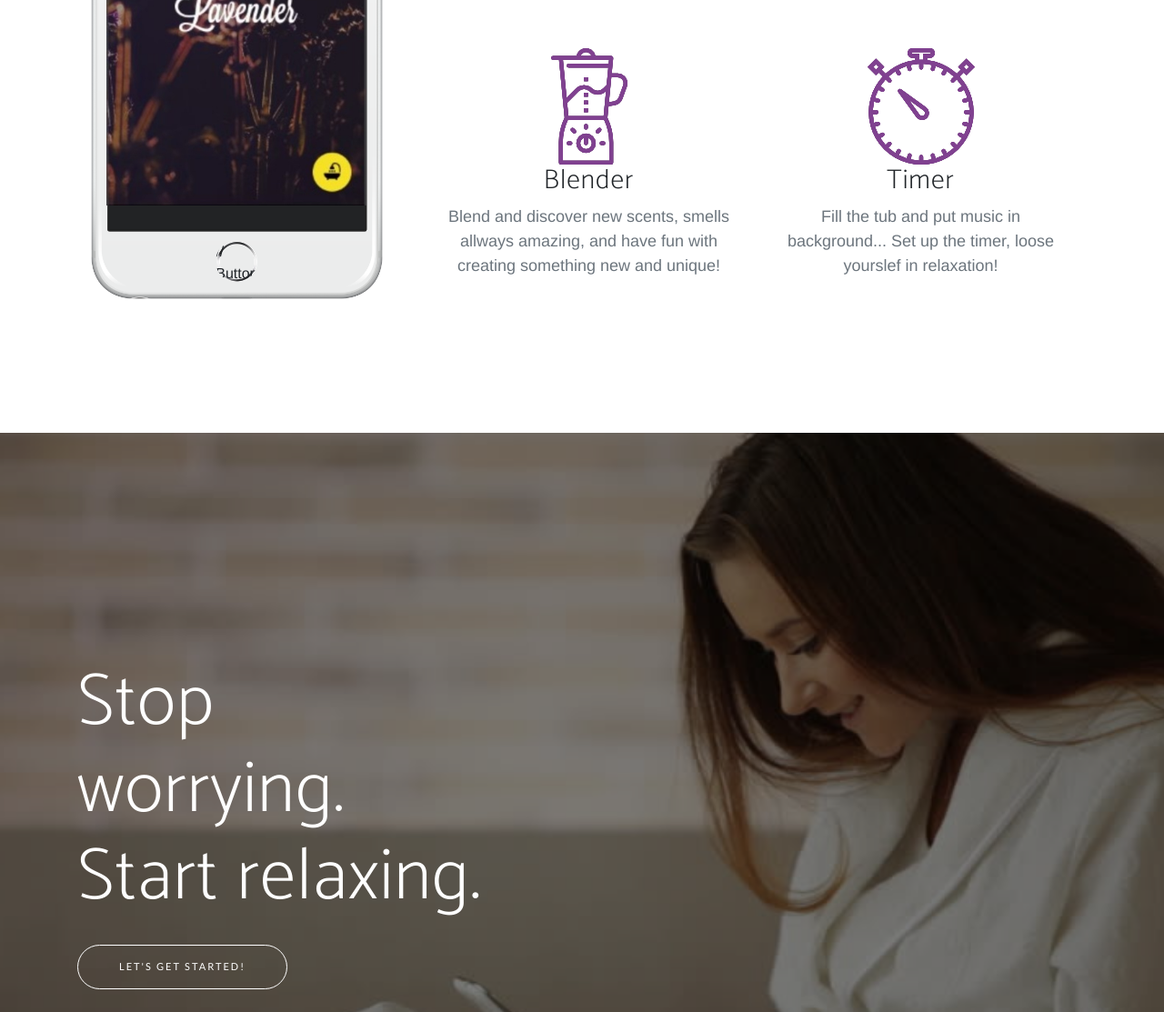
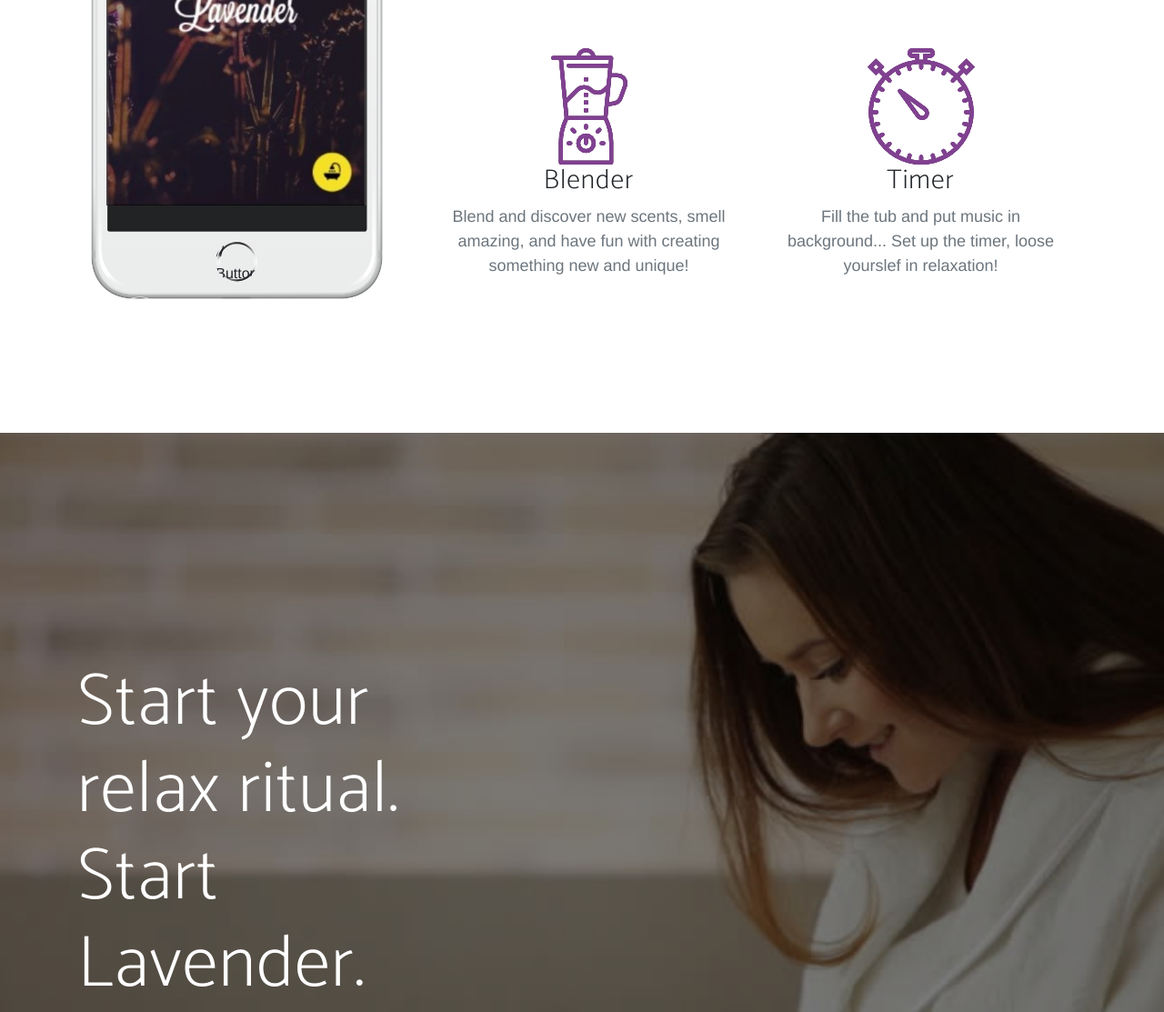
Before and after one commit to KickyK/Lavender-app-website, a plain HTML site: page index.html in a window 1280 px wide. Shown: the part 2158-3271 px from the top of the page at 91% size. Drawn offline with Linux system fonts and the light colour scheme; a web font is replaced by a local one.

Commit message:
Update index.html

```diff
--- a/index.html
+++ b/index.html
@@ -145,7 +145,7 @@
                   <div class="feature-item">
                   <img src="img/blender.png" class="img-fluid" alt="">
                     <h3>Blender</h3>
-                    <p class="text-muted">Blend and discover new scents, smells allways amazing, and have fun with creating something new and unique!</p>
+                    <p class="text-muted">Blend and discover new scents, smell amazing, and have fun with creating something new and unique!</p>
                   </div>
                 </div>
                 <div class="col-lg-6">
@@ -165,7 +165,7 @@
     <section class="cta">
       <div class="cta-content">
         <div class="container">
-          <h2>Stop worrying.<br>Start relaxing.</h2>
+          <h2>Start your relax ritual.<br>Start Lavender.</h2>
           <a href="#contact" class="btn btn-outline btn-xl js-scroll-trigger">Let's Get Started!</a>
         </div>
       </div>
```
